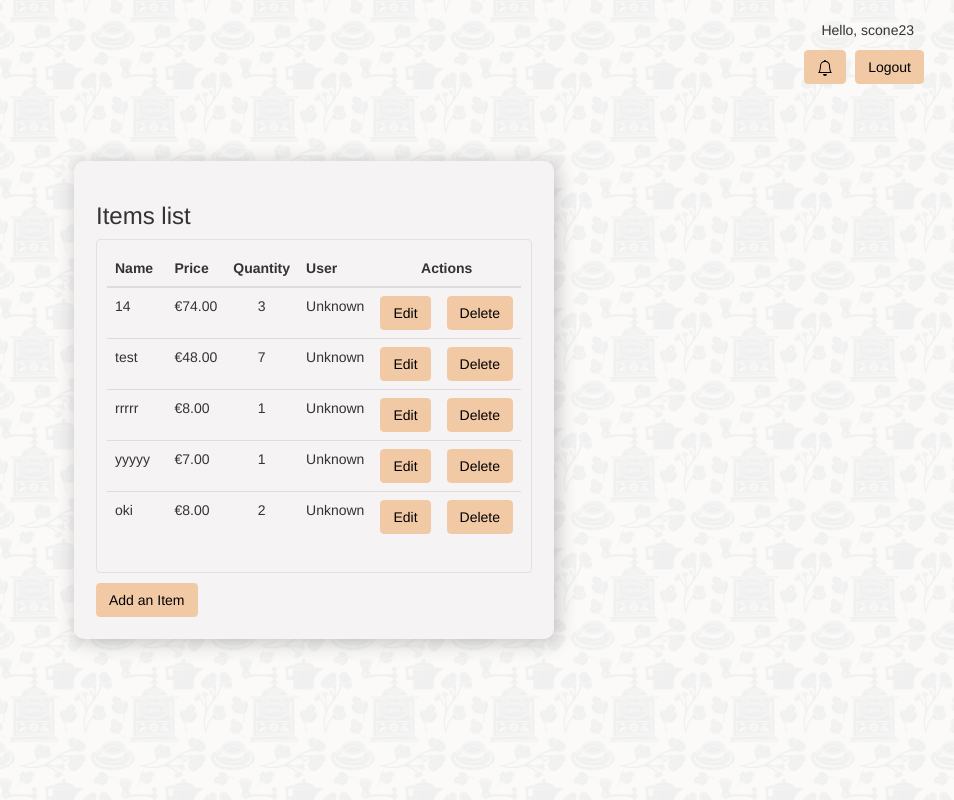
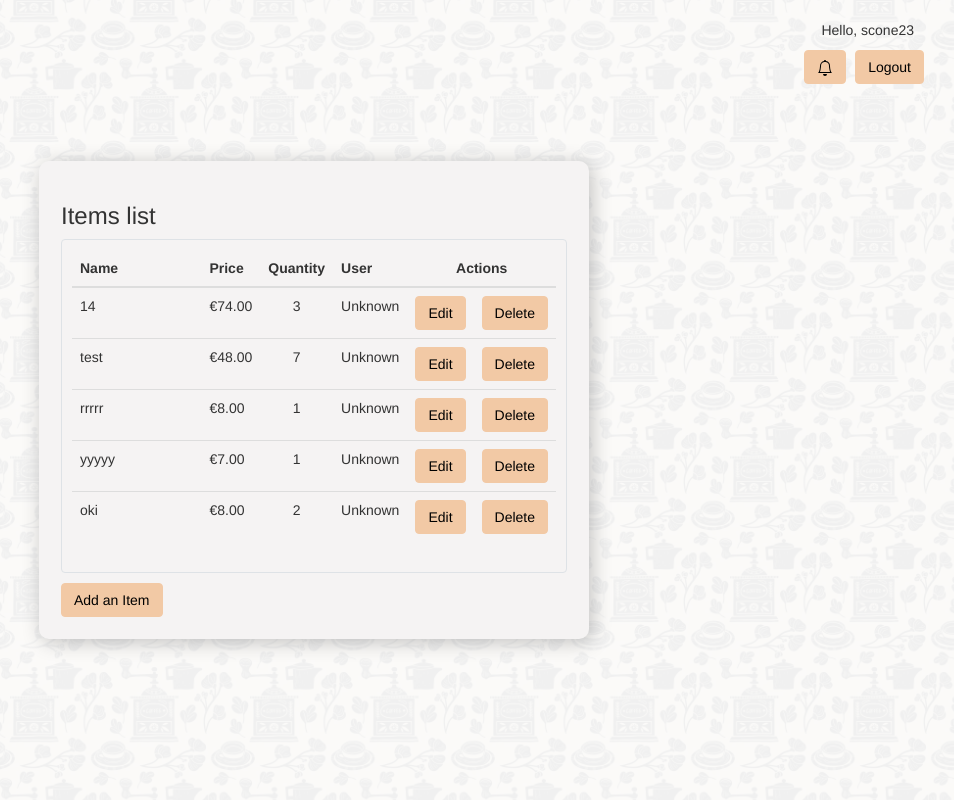
Before and after one commit to c-argus/butter-and-jam, a Django app: page / in a window 1280 px wide. Shown: the whole page, without its empty margins (326-1280 px from the left). Run offline with Django 3.2, Linux system fonts and the light colour scheme; a user stored in the database is signed in; data comes from the database, SQL or seed files in the repository; some libraries are stand-ins or nearby versions.

Commit message:
change width .content home.html

```diff
--- a/static/styles/home.css
+++ b/static/styles/home.css
@@ -14,7 +14,7 @@
 }
 
 .content {
-    width: 480px;
+    width: 550px;
     background: #f5f3f3;
     padding: 22px;
     border-radius: 10px;
--- a/stocklist/templates/home.html
+++ b/stocklist/templates/home.html
@@ -32,7 +32,7 @@
       {% if items %}
       <!-- Table to display item list -->
       <div class="tableWrapper">
-        <table class="table no-border-box">
+        <table class="table">
           <!-- Table header section -->
           <thead>
             <!-- Table row for column headings -->
```
